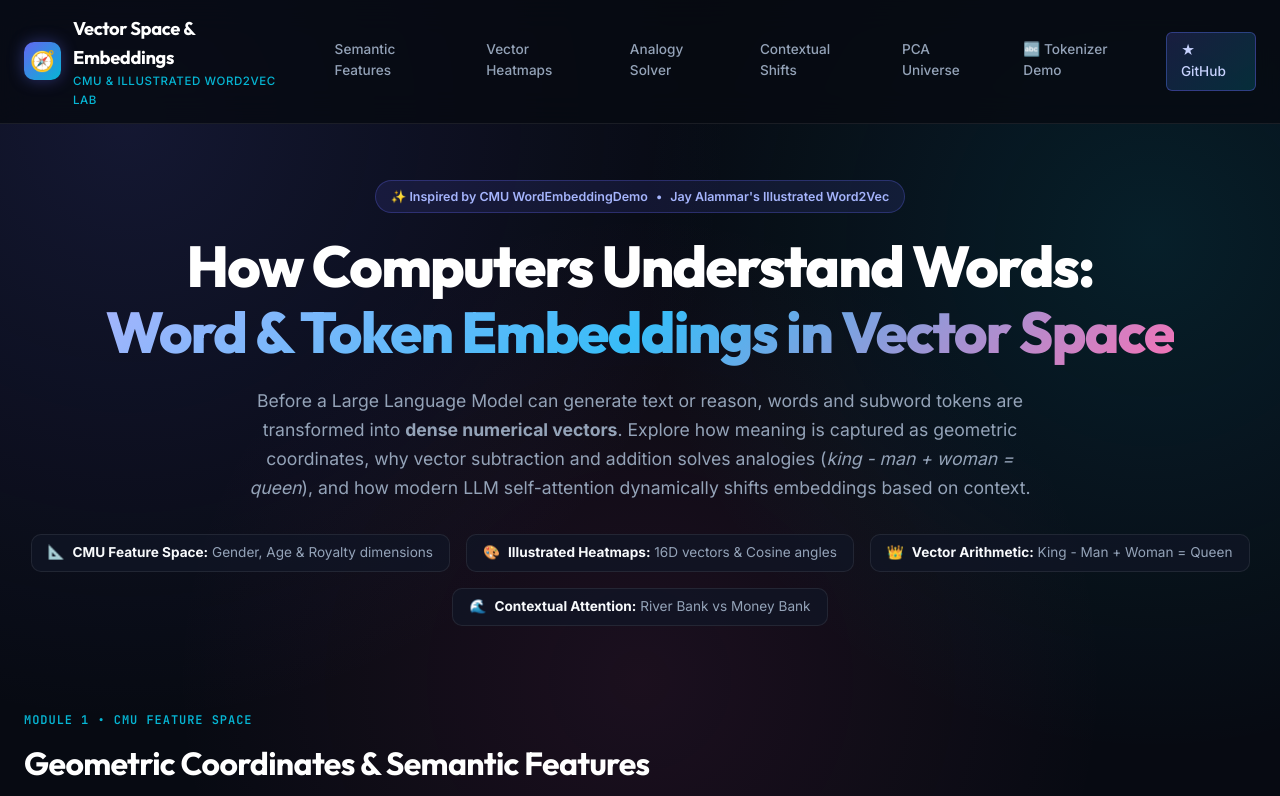
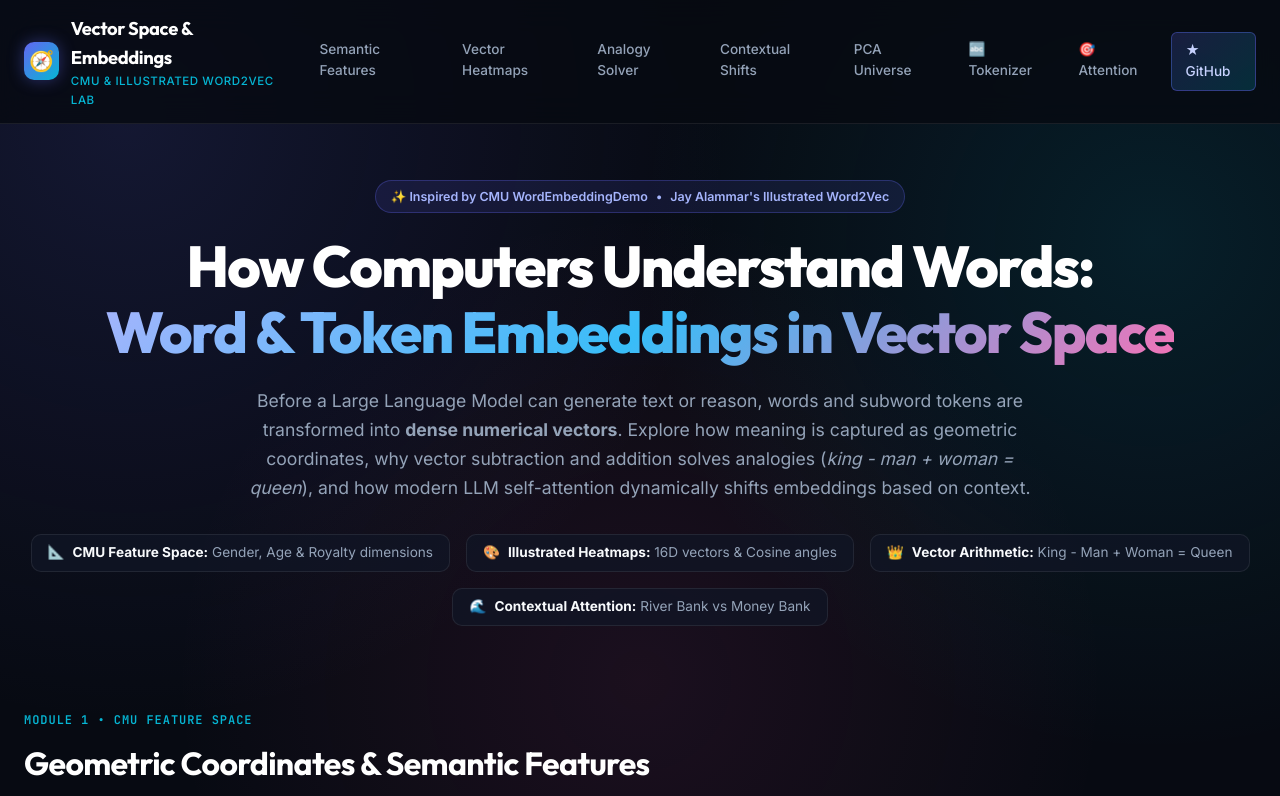
Before and after one commit to martianunlimited/llm_embedding, a plain HTML site: page index.html in a window 1280 px wide. Shown: the top 796 px of the page. Drawn offline with Linux system fonts and the light colour scheme.

Commit message:
Add link to companion Multi-Head Attention Lab

```diff
--- a/index.html
+++ b/index.html
@@ -27,7 +27,8 @@
         <a href="#analogies" class="nav-link">Analogy Solver</a>
         <a href="#contextual" class="nav-link">Contextual Shifts</a>
         <a href="#universe" class="nav-link">PCA Universe</a>
-        <a href="https://martianunlimited.github.io/llm_tokenizer/" class="nav-link" target="_blank" rel="noopener">🔤 Tokenizer Demo</a>
+        <a href="https://martianunlimited.github.io/llm_tokenizer/" class="nav-link" target="_blank" rel="noopener">🔤 Tokenizer</a>
+        <a href="https://martianunlimited.github.io/llm_attention/" class="nav-link" target="_blank" rel="noopener">🎯 Attention</a>
         <a href="https://github.com/martianunlimited/llm_embedding" class="nav-link nav-cta" target="_blank" rel="noopener">★ GitHub</a>
       </nav>
     </div>
```
